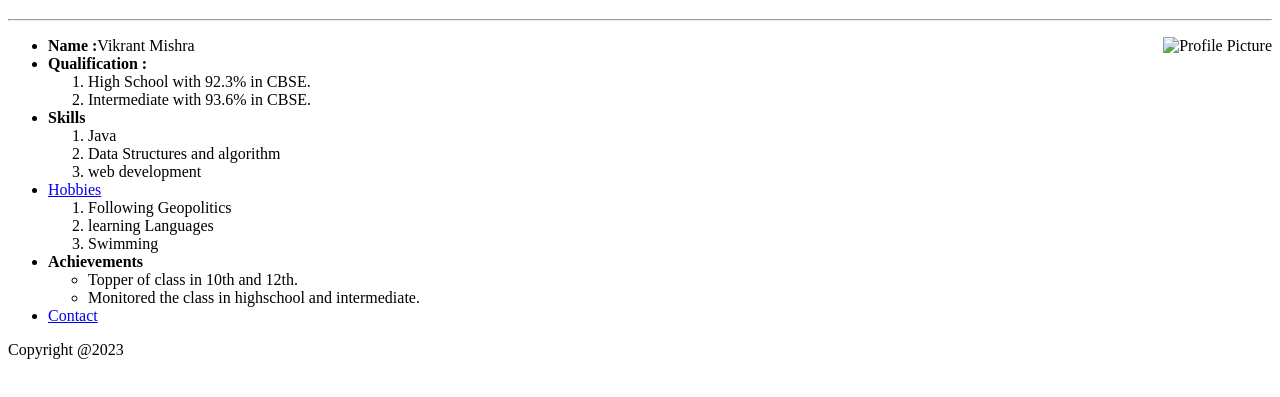
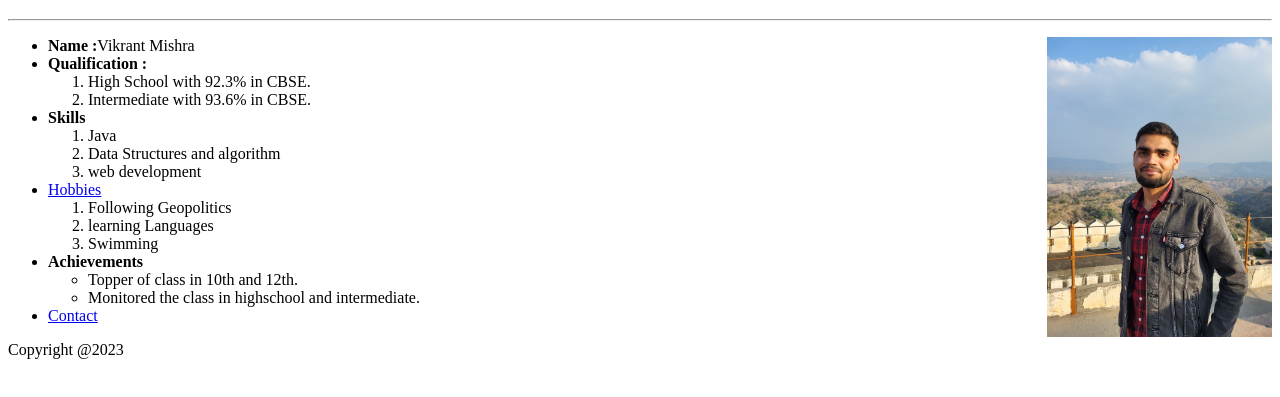
Before and after one commit to Vikrantmishra/Vikrant_Resume, a plain HTML site: page index.html in a window 1280 px wide. Shown: the part 61-458 px from the top of the page. Drawn offline with Linux system fonts and the light colour scheme.

Commit message:
Update index.html

```diff
--- a/index.html
+++ b/index.html
@@ -9,7 +9,7 @@
     <h1>My Resume</h1>
     <hr/>
     <ul>
-        <img src="./images/gitpro.jpg" alt="Profile  Picture" height="300" Align="Right">
+        <img src="./gitpro.jpg" alt="Profile  Picture" height="300" Align="Right">
         <li><b>Name :</b>Vikrant Mishra</li>
 
         <li><b>Qualification : </b>
```
